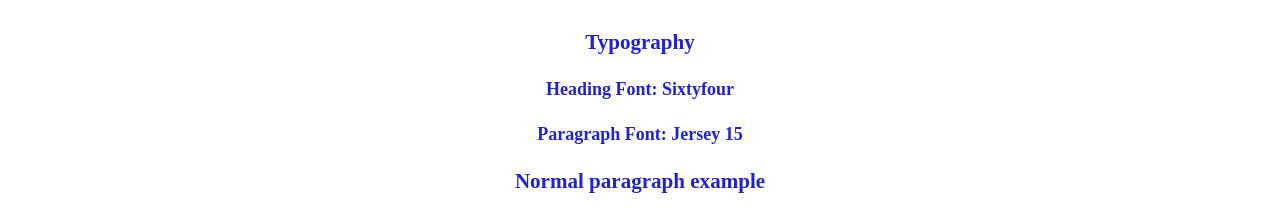
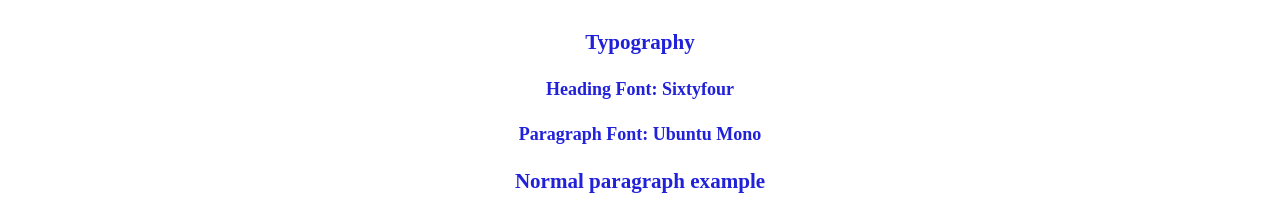
Before and after one commit to Troyer117/wdd130, a plain HTML site: page arcade/site-plan.html in a window 1280 px wide. Shown: the part 1755-1969 px from the top of the page. Drawn offline with Linux system fonts and the light colour scheme; a web font is replaced by a local one.

Commit message:
changed font

```diff
--- a/arcade/site-plan.html
+++ b/arcade/site-plan.html
@@ -59,7 +59,7 @@
         Heading Font: Sixtyfour  <!-- change this -->
       </h4>
       <h4>
-        Paragraph Font: Jersey 15  <!-- change this -->
+        Paragraph Font: Ubuntu Mono  <!-- change this -->
       </h4>
       <h3>
         Normal paragraph example
```
